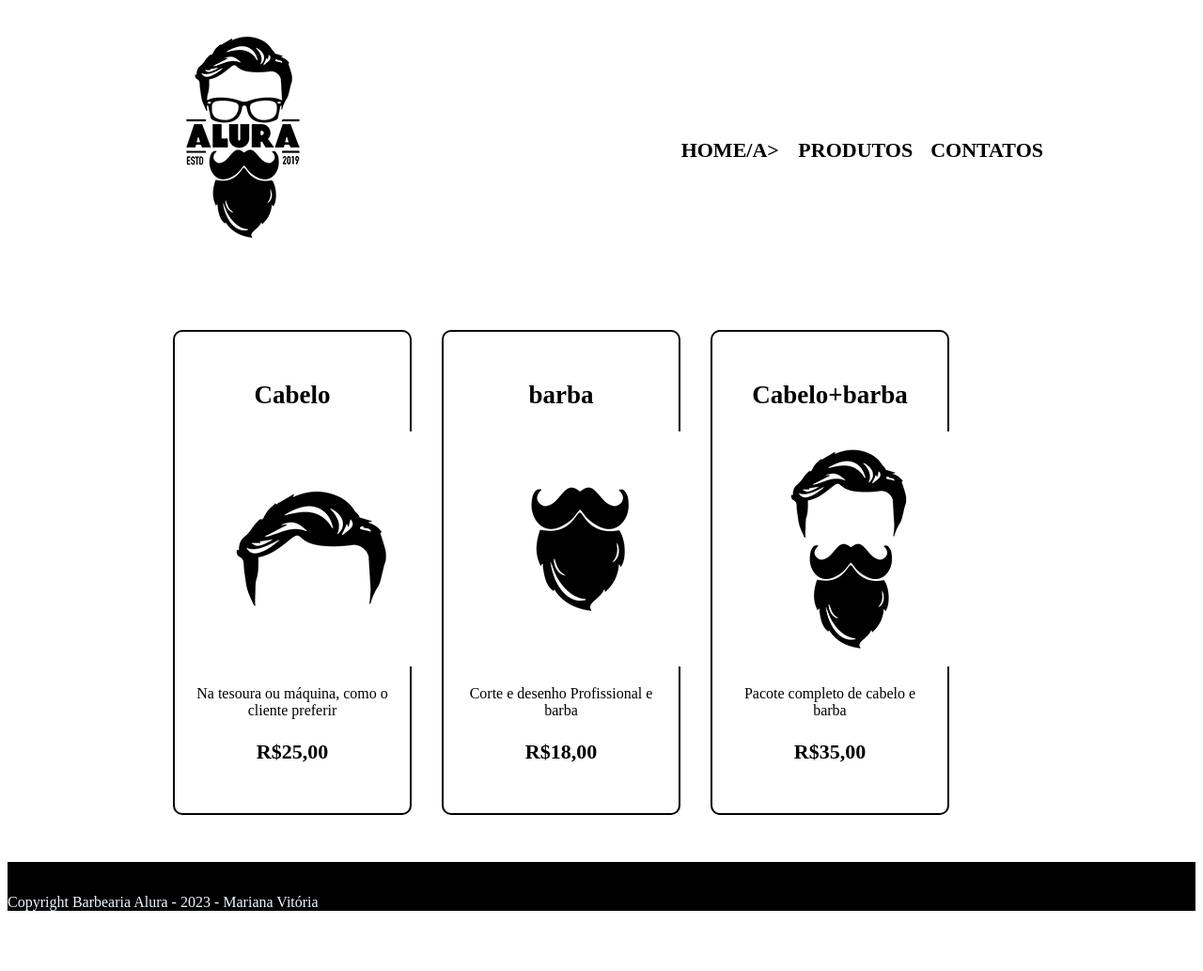
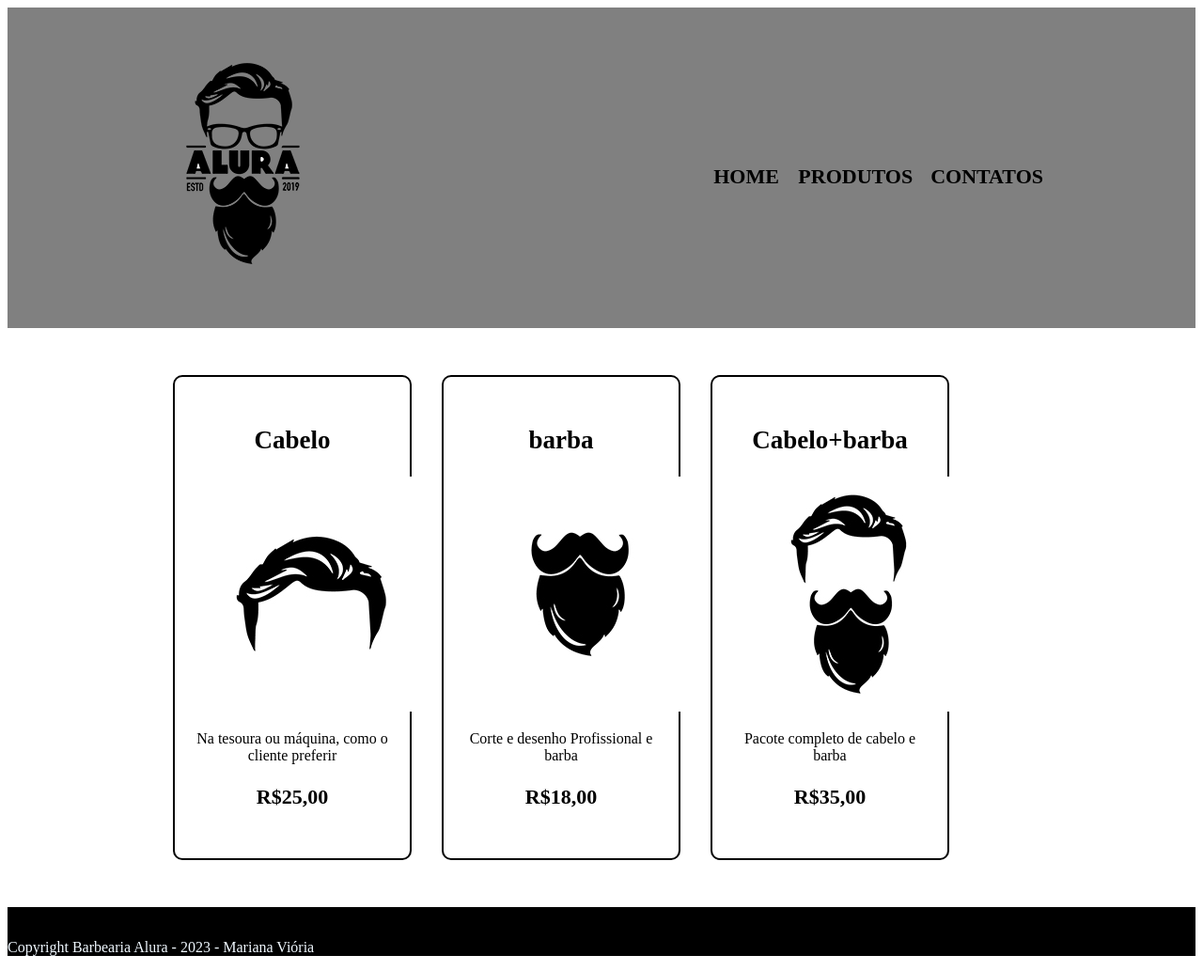
Before and after one commit to mariiweb/repositorio-2, a plain HTML site: page index.html in a window 1280 px wide. Shown: the whole page at 94% size. Before the commit the page ends 985 px from the top, so only its background shows below. Drawn offline with Linux system fonts and the light colour scheme.

Commit message:
Add files via upload

```diff
--- a/index.html
+++ b/index.html
@@ -19,7 +19,7 @@
 
 <nav>
    <ul>
-    <li><a href="https://umcarinha2991.github.io/BarbeariaAlura-1B/">HOME/a&gt;    </li>
+    <li><a href="https://mariiweb.github.io/repositorio-/"> HOME   </a>  </li>
     <li><a href="">PRODUTOS</a>     </li>
     <li><a href="">CONTATOS</a>     </li>
    </ul>
@@ -63,6 +63,7 @@
 
     <footer>
      <img src="logo-branco.png" alt="">
-     <p>Copyright Barbearia Alura - 2023 - Mariana Vitória
+     <p>Copyright Barbearia Alura - 2023 - Mariana Viória
+
 
 </footer>
--- a/style.css
+++ b/style.css
@@ -1,4 +1,4 @@
-cabeçalho{background-color: gray;
+.cabeçalho{background-color: gray;
 padding: 20px;}
 
 nav{position: absolute;
```
Also changed, not shown: resett.css (added), 2 other files.
